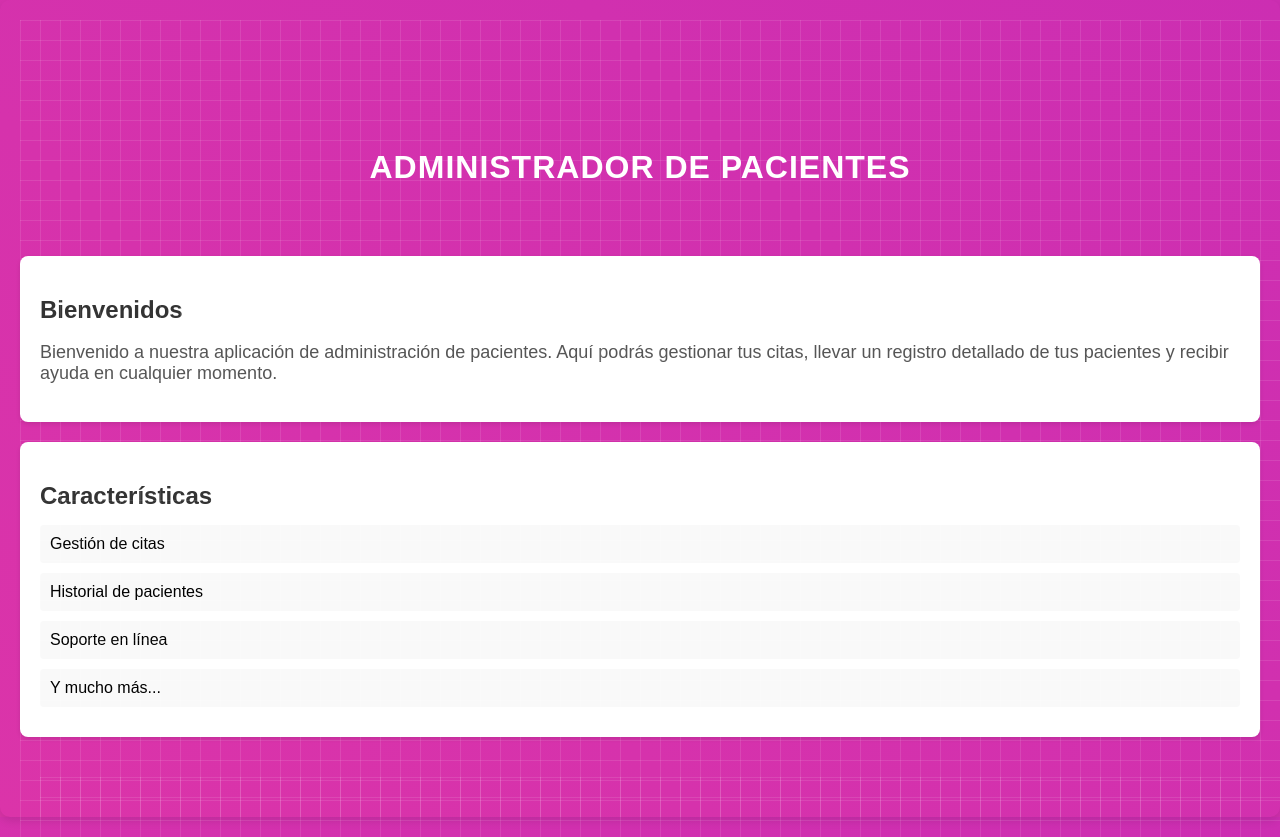
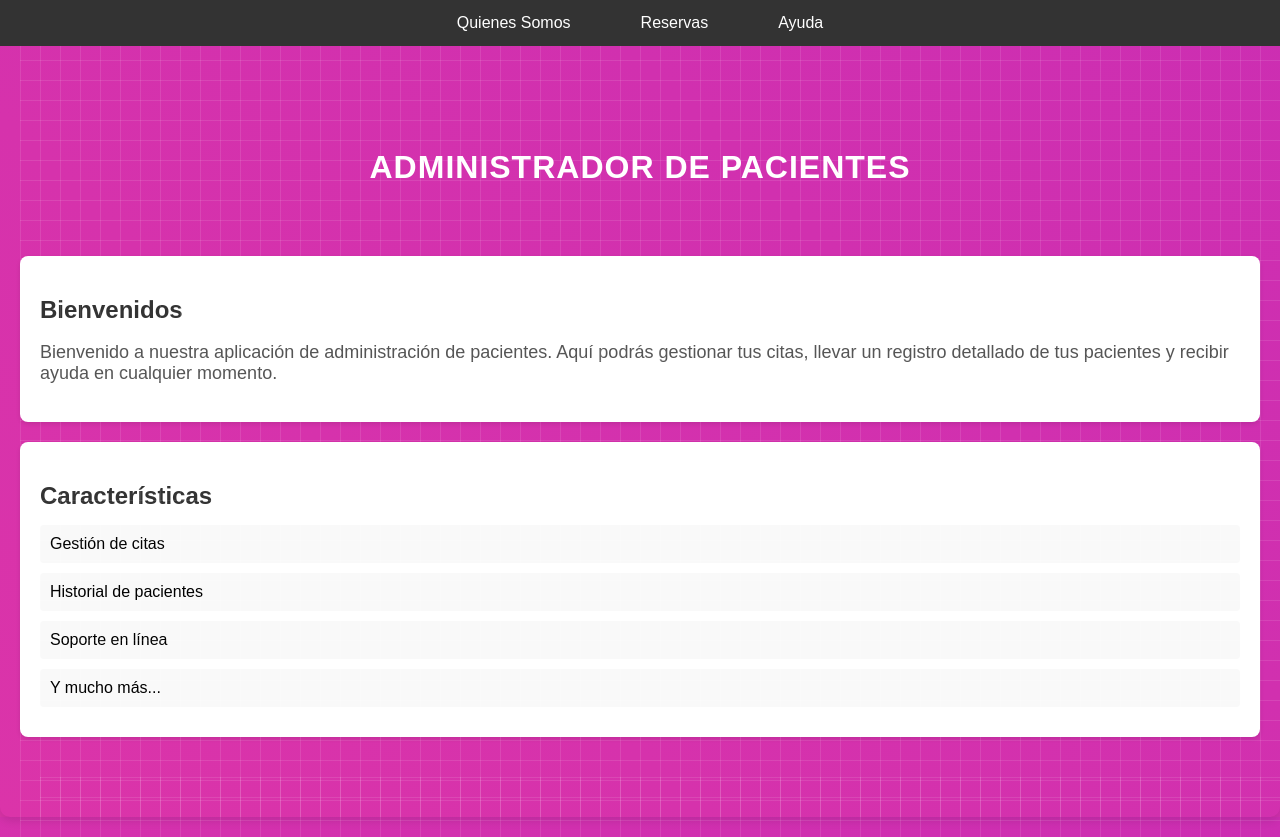
Before and after one commit to LaraFarina/gestordecitas-rb-f, a Next.js app: page / in a window 1280 px wide. Built offline with nearby package versions, Linux system fonts and the light colour scheme.

Commit message:
Navbar funciona!

```diff
--- a/src/app/components/Navbar.js
+++ b/src/app/components/Navbar.js
@@ -1,4 +1,5 @@
 import React from 'react';
+import Link from 'next/link';
 
 export default function Navbar({ citas, eliminarCita }) {
   return (
--- a/src/app/layout.js
+++ b/src/app/layout.js
@@ -1,13 +1,13 @@
 
 
 import '../app/styles/App.css'
-import navbar from '../app/components/Navbar'
+import Navbar from '../app/components/Navbar'
 
 export default function RootLayout({ children }) {
   return (
     <html lang="es">
       <body>
-        <navbar/>
+        <Navbar></Navbar>
         {children}
       </body>
     </html>
```
